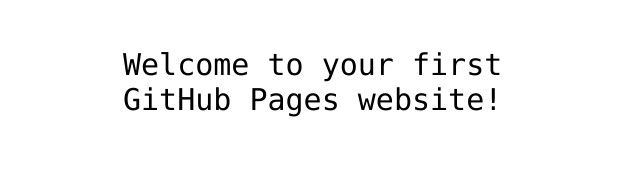
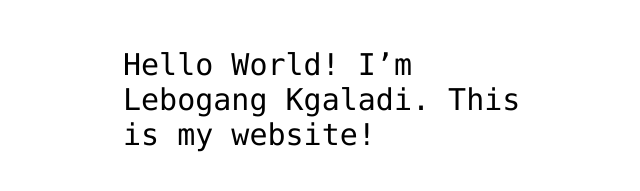
Before and after one commit to LebogangKgaladi/LebogangKgaladi.github.io, a plain HTML site: page index.html in a window 1280 px wide. Shown: the part 341-532 px from the top of the page, without its empty margins (317-957 px from the left). Drawn offline with Linux system fonts and the light colour scheme.

Commit message:
Add my introduction to index.html file

```diff
--- a/index.html
+++ b/index.html
@@ -12,7 +12,7 @@
 <img src="https://octodex.github.com/images/daftpunktocat-thomas.gif" id="octocat" alt="octocat-gif" />
 
 <!-- Change this code here by copy and pasting your template on line 15 -->
-<p>Welcome to your first GitHub Pages website!</p>
+<p>Hello World! I’m Lebogang Kgaladi. This is my website!</p>
 
 </body>
 </html>
```
